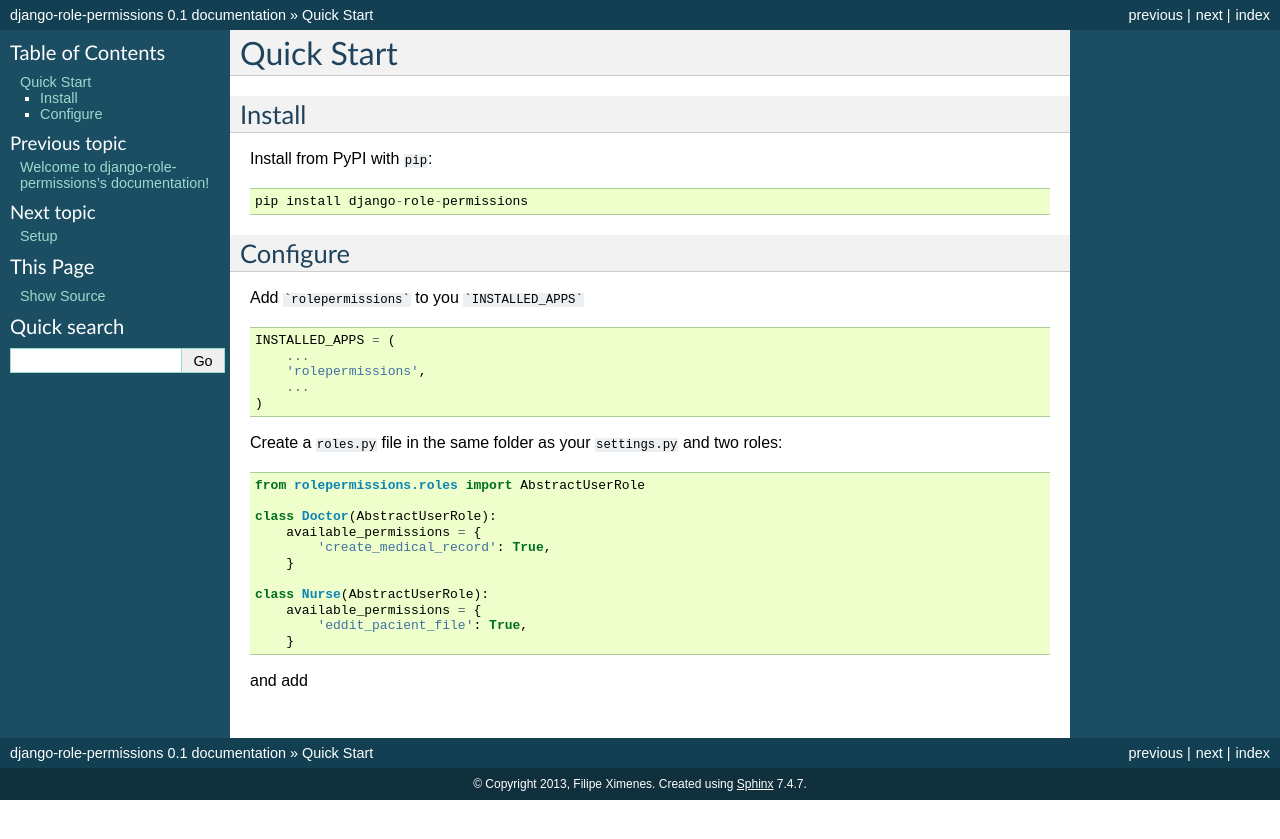
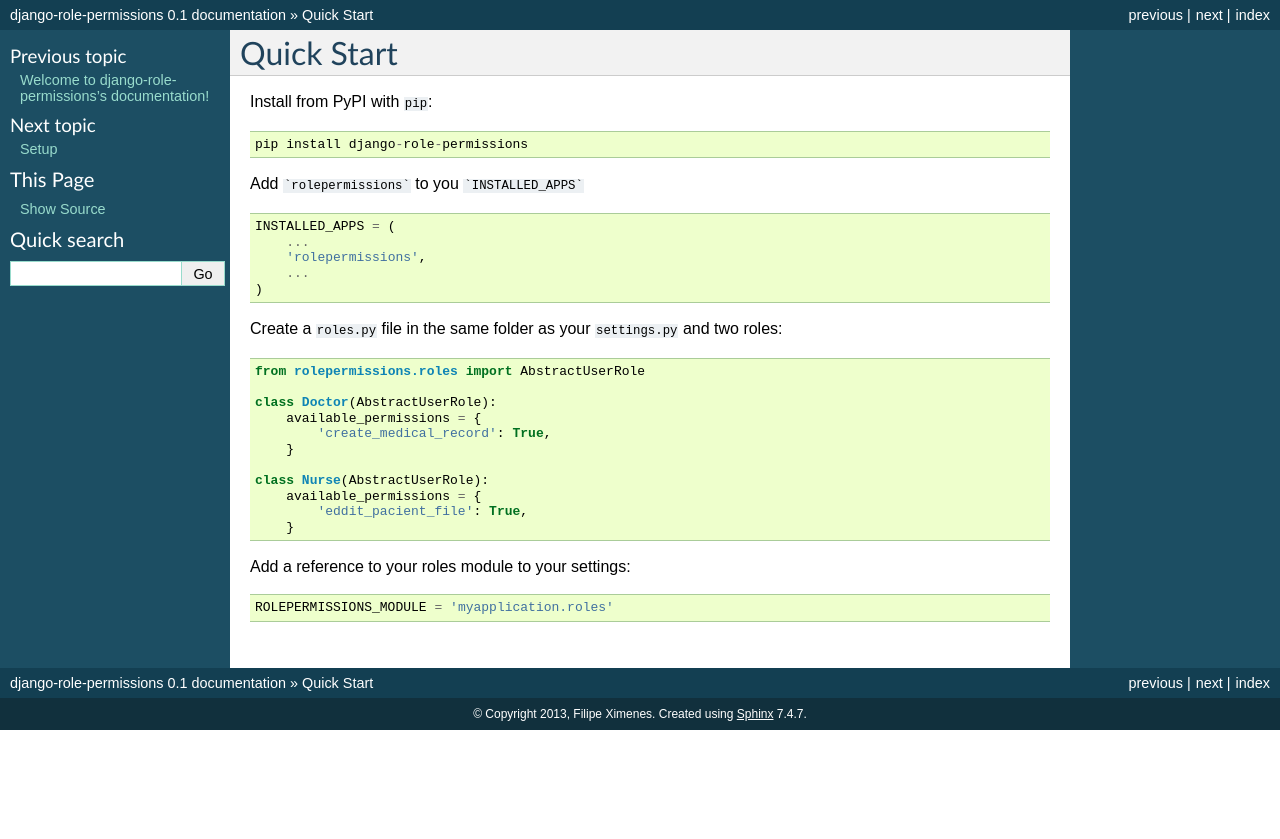
Before and after one commit to vintasoftware/django-role-permissions, a Sphinx documentation site: the page built from docs/quickstart.rst, in a window 1280 px wide. Shown: the top 839 px of the page. Built offline with Sphinx 7.4.7, drawn with Linux system fonts in a browser that asks for light colours.

Commit message:
improving quickstart

````diff
--- a/docs/quickstart.rst
+++ b/docs/quickstart.rst
@@ -1,17 +1,11 @@
 ===========
 Quick Start
 ===========
-
-Install
-=======
 
 Install from PyPI with ``pip``::
 
     pip install django-role-permissions
 
-
-Configure
-=========
 
 Add ```rolepermissions``` to you ```INSTALLED_APPS```
 
@@ -40,4 +34,8 @@ Create a ``roles.py`` file in the same folder as your ``settings.py`` and two ro
             'eddit_pacient_file': True,
         }
 
-and add
+Add a reference to your roles module to your settings:
+
+.. code-block:: python
+
+    ROLEPERMISSIONS_MODULE = 'myapplication.roles'
````
